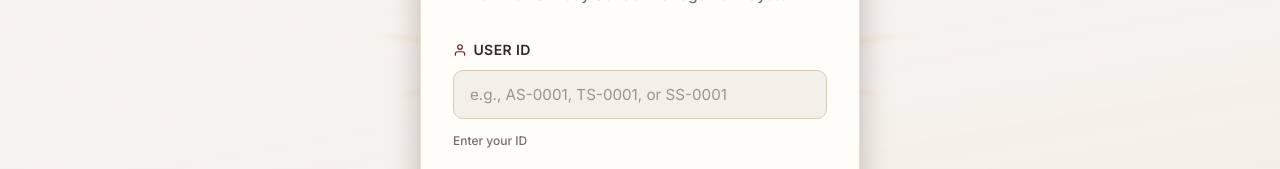
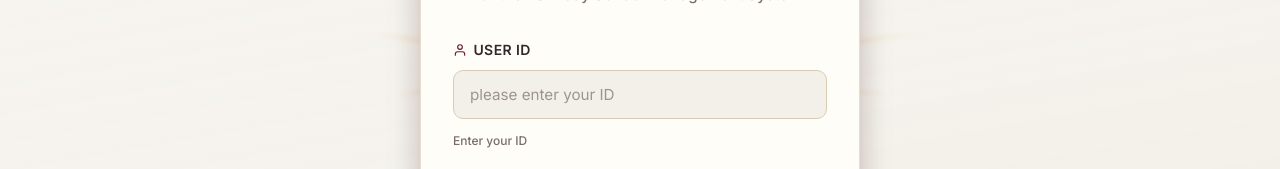
Before and after one commit to zola880/senbet, a React (Vite) app in the folder frontend/: page /login in a window 1280 px wide. Shown: the part 269-438 px from the top of the page. Built offline with nearby package versions, Linux system fonts and the light colour scheme; no server answers.

Commit message:
removing the place holder on input space

```diff
--- a/frontend/src/pages/Login.jsx
+++ b/frontend/src/pages/Login.jsx
@@ -141,7 +141,7 @@ const Login = () => {
               id="userId"
               type="text"
               className="login-input"
-              placeholder="e.g., AS-0001, TS-0001, or SS-0001"
+              placeholder="please enter your ID"
               value={userId}
               onChange={handleUserIdChange}
               required
```
